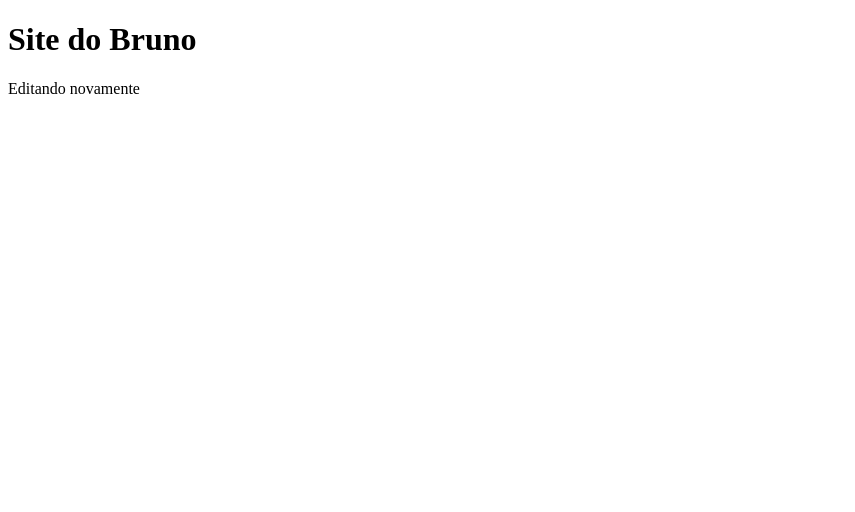
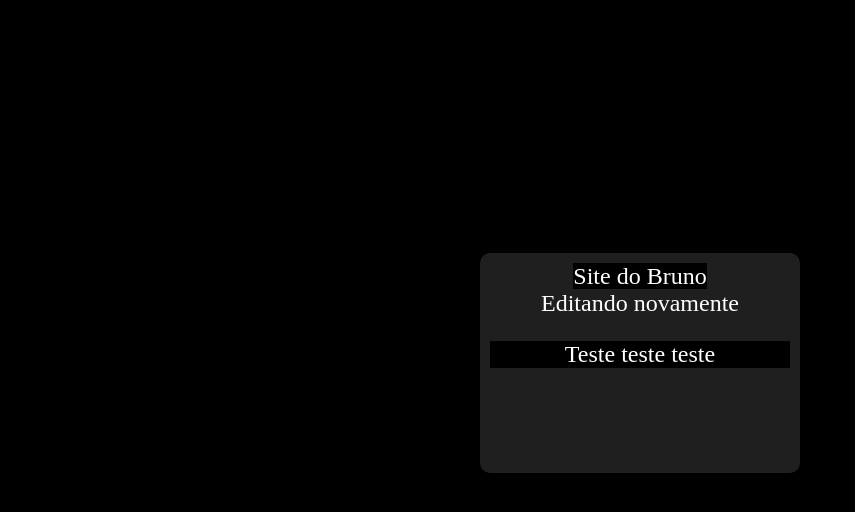
Before and after one commit to JeanPaulll/bruno, a plain HTML site: page index.html in a window 1280 px wide. Shown: the whole page, without its empty margins (0-855 px from the left). Drawn offline with Linux system fonts and the light colour scheme.

Commit message:
Adicionando fundo preto e colocando no meio

```diff
--- a/index.html
+++ b/index.html
@@ -3,9 +3,33 @@
 <head>
     <meta charset="UTF-8">
     <title>Teste</title>
+    <style type="text/css">
+        *{
+            background-color: black;
+            color: #fff;
+        }
+
+        .container{
+            background-color: rgba(39, 39, 39, 0.8);
+            height: 200px;
+            width: 300px;
+            margin: 0 auto;
+            font-size: x-large;
+            padding: 10px;
+            border-radius: 10px;
+            margin-top: 20%;
+            text-align: center;
+        }
+
+    </style>
 </head>
 <body>
-    <h1>Site do Bruno</h1>
-    Editando novamente
+
+    <div class="container">
+        <span>Site do Bruno</span><br />
+        Editando novamente
+        <p>Teste teste teste</p>
+    </div>
+
 </body>
 </html>
```
